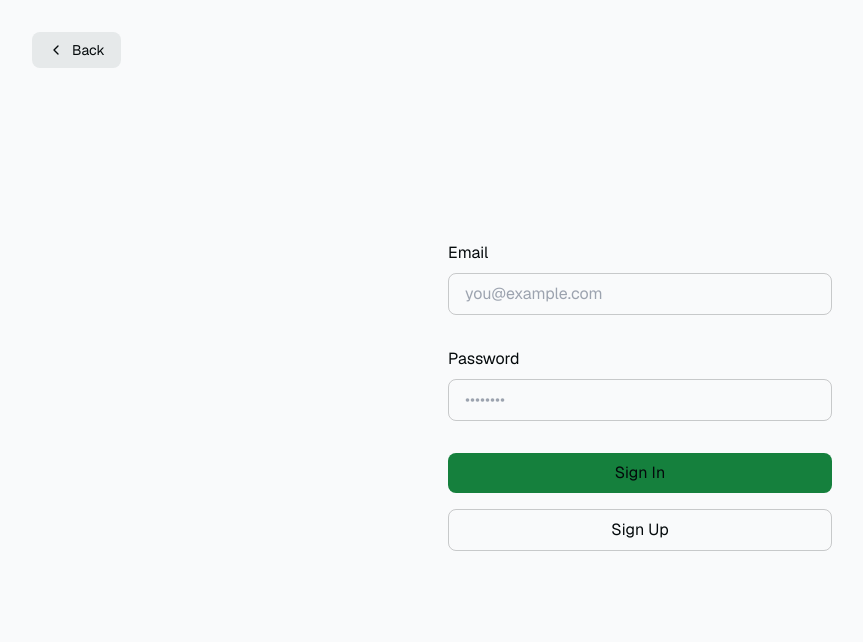
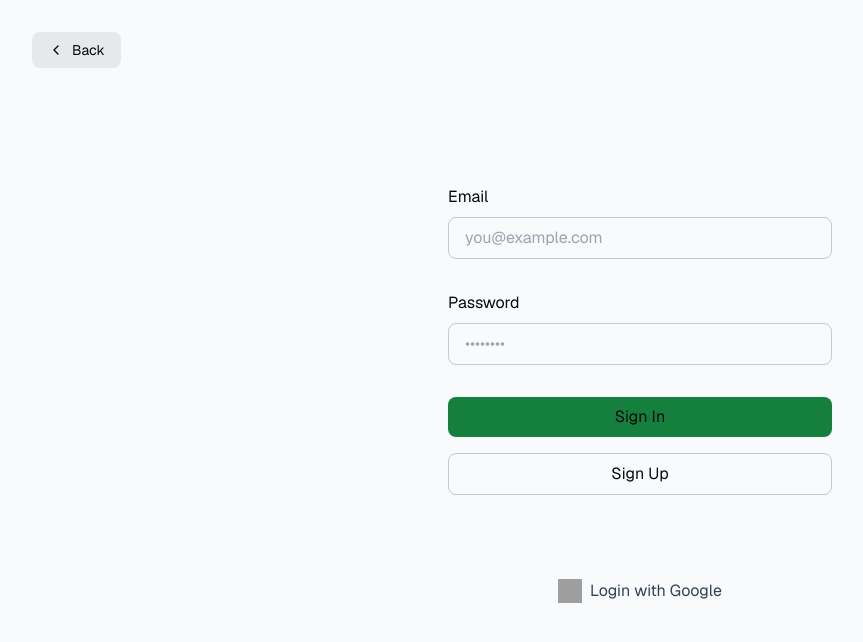
Before and after one commit to BuilderFive/website, a Next.js app: page /login in a window 1280 px wide. Shown: the top 642 px of the page, without its empty margins (0-863 px from the left). Built offline with nearby package versions, Linux system fonts and the light colour scheme; no server answers; grey boxes are pictures that could not be loaded.

Commit message:
google signin

```diff
--- a/app/login/page.tsx
+++ b/app/login/page.tsx
@@ -1,4 +1,4 @@
-"use client"
+"use client";
 
 import Link from "next/link";
 import { headers } from "next/headers";
@@ -6,25 +6,26 @@ import { createClient } from "@/utils/supabase/server";
 import { redirect } from "next/navigation";
 import { SubmitButton } from "./submit-button";
 import { useSession } from "@/utils/hooks/SessionContext";
+import SignInGoogle from "./signInGoogle";
 
 export default function Login({
   searchParams,
 }: {
   searchParams: { message: string };
 }) {
-  const session = useSession()
+  const session = useSession();
 
   const handleLogin = async (formData: any) => {
     const email = formData.get("email") as string;
     const password = formData.get("password") as string;
     await session.login(email, password);
-  }
+  };
 
   const handleSignup = async (formData: any) => {
     const email = formData.get("email") as string;
     const password = formData.get("password") as string;
     await session.signup(email, password);
-  }
+  };
 
   return (
     <div className="flex-1 flex flex-col w-full px-8 sm:max-w-md justify-center gap-2">
@@ -88,6 +89,11 @@ export default function Login({
             {searchParams.message}
           </p>
         )}
+
+        <br />
+        <br />
+
+        <SignInGoogle />
       </form>
     </div>
   );
--- /dev/null
+++ b/app/login/signInGoogle.tsx
@@ -0,0 +1,31 @@
+"use client";
+
+import { useSession } from "@/utils/hooks/SessionContext";
+import React from "react";
+
+export default function SignInGoogle() {
+  const { user, session, supabase } = useSession();
+
+  function signInWithGoogle() {
+    supabase.auth.signInWithOAuth({
+      provider: "google",
+    });
+  }
+
+  return (
+    <div
+      className="flex items-center justify-center dark:bg-gray-800"
+      onClick={signInWithGoogle}
+    >
+      <button className="px-4 py-3 flex gap-2 text-slate-700 dark:text-slate-200">
+        <img
+          className="w-6 h-6"
+          src="https://www.svgrepo.com/show/475656/google-color.svg"
+          loading="lazy"
+          alt="google logo"
+        />
+        <span>Login with Google</span>
+      </button>
+    </div>
+  );
+}
--- a/app/test/page.tsx
+++ b/app/test/page.tsx
@@ -1,14 +1,17 @@
 import { SideBarProfile } from "@/components/sidebar/sidebars";
 import { useSession, useSupabaseClient } from "@/utils/hooks/SessionContext";
 import AuthProvider from "../auth/auth-provider";
+import Map from "../../components/Map";
 
 export default function Test() {
-
-  return (<AuthProvider>
-    <div className="flex-1 w-full flex flex-col gap-20 items-center">
-      <div className="absolute self-end">
-        <SideBarProfile/>
+  return (
+    <AuthProvider>
+      <div className="flex-1 w-full flex flex-col gap-20 items-center">
+        <Map />
+        <div className="absolute self-end">
+          <SideBarProfile />
+        </div>
       </div>
-    </div>
-  </AuthProvider>);
+    </AuthProvider>
+  );
 }
--- /dev/null
+++ b/components/Map.tsx
@@ -0,0 +1,11 @@
+import React from "react";
+
+const Map = () => {
+  return (
+    <div>
+      <img src={"/map.png"} alt="Map" />
+    </div>
+  );
+};
+
+export default Map;
--- a/components/UserNotFoundModal.tsx
+++ b/components/UserNotFoundModal.tsx
@@ -5,9 +5,7 @@ import { useEffect, useState } from "react";
 import { toast } from "react-toastify";
 
 export const UserNotFoundModal = () => {
-  const session_info: { user: any; session: any; supabase: any } = useSession();
-
-  const { user, session, supabase } = session_info;
+  const { user, session, supabase } = useSession();
 
   const [accountExists, setAccountExists] = useState(true);
   const [username, setUsername] = useState("");
@@ -19,9 +17,10 @@ export const UserNotFoundModal = () => {
       // insert the account into supabase
       const { data, error } = await supabase
         .from("account")
-        .insert([{ username, uuid: user.id }]);
+        .insert([{ username, uuid: user?.id }]);
 
       if (error) {
+        console.log(error)
         toast("Only lowercase alphanumeric or username already exists");
       } else {
         toast("Account created successfully");
```
Also changed, not shown: public/map.png (added).
